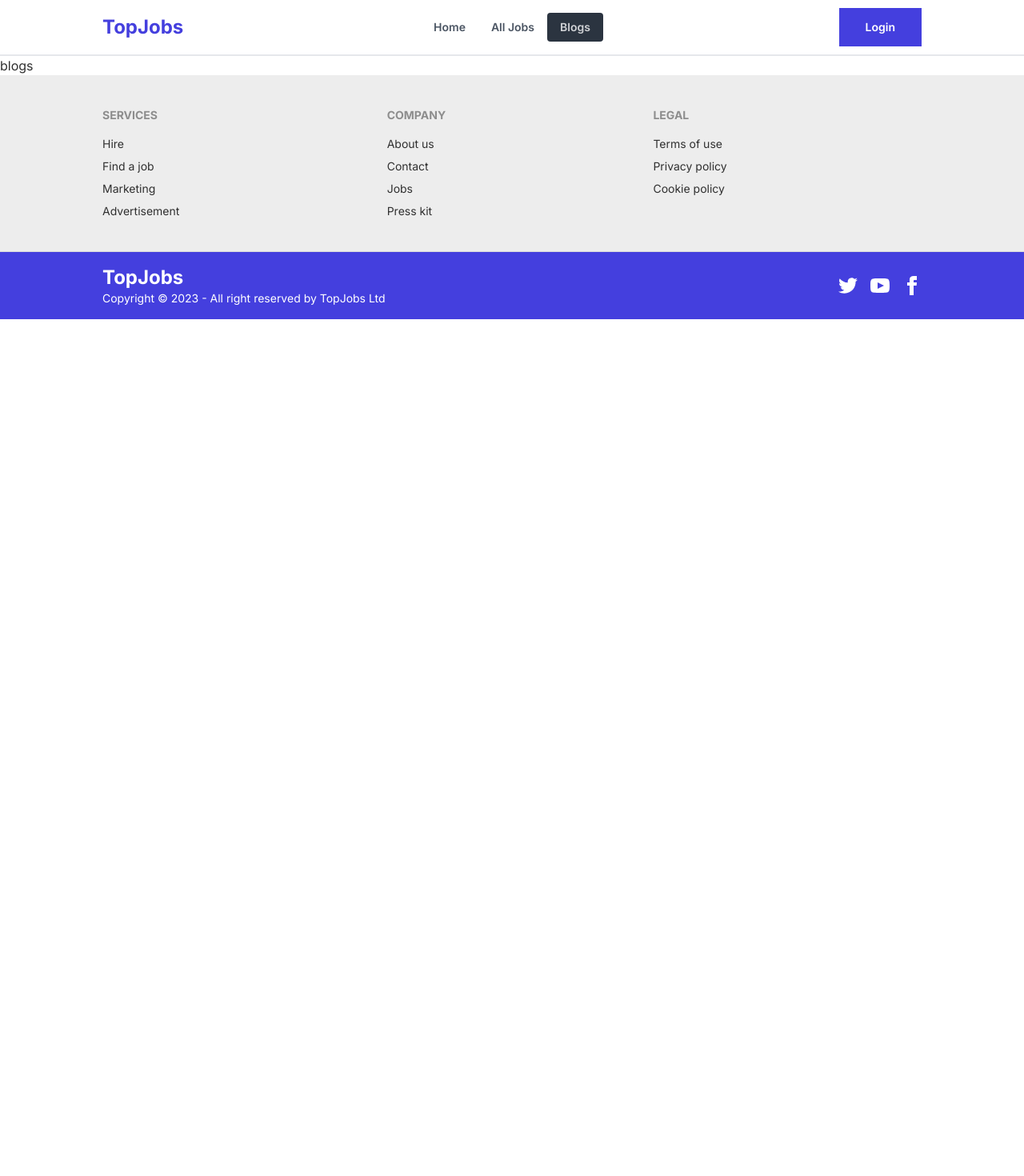
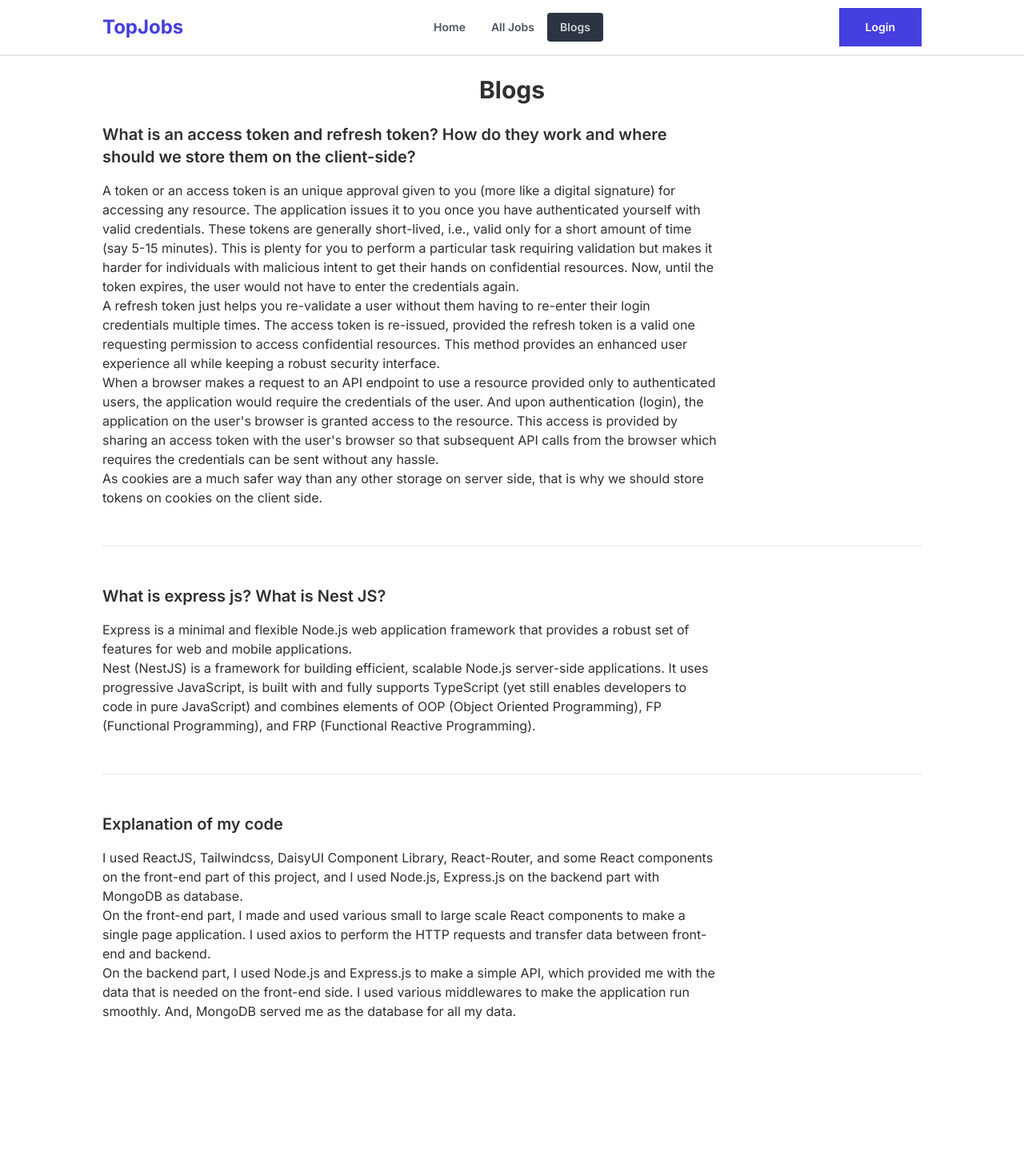
Before and after one commit to R4ID3NZ4P/topjobs-client-side, a React (Vite) app: page /blogs in a window 1280 px wide. Shown: the top 1470 px of the page at 80% size. Before the commit the page ends 800 px from the top, so only its background shows below. Built offline with nearby package versions, Linux system fonts and the light colour scheme; no server answers.

Commit message:
Blogs page added

```diff
--- a/src/pages/Blogs/Blogs.jsx
+++ b/src/pages/Blogs/Blogs.jsx
@@ -4,11 +4,48 @@ import titles from "../../titles/titles";
 
 const Blogs = () => {
     return (
-        <div>
+        <div className="px-10 lg:px-32">
             <Helmet>
                 <title>{titles.blogs}</title>
             </Helmet>
-            blogs
+            <h1 className="text-center text-3xl font-bold my-6">Blogs</h1>
+            <div className="w-9/12">
+                <h3 className="text-xl font-semibold mb-4">What is an access token and refresh token? How do they work and where should we
+                    store them on the client-side?</h3>
+                <p>
+                A token or an access token is an unique approval given to you (more like a digital signature) for accessing any resource. The application issues it to you once you have authenticated yourself with valid credentials. These tokens are generally short-lived, i.e., valid only for a short amount of time (say 5-15 minutes). This is plenty for you to perform a particular task requiring validation but makes it harder for individuals with malicious intent to get their hands on confidential resources. Now, until the token expires, the user would not have to enter the credentials again.
+                </p>
+                <p>
+                A refresh token just helps you re-validate a user without them having to re-enter their login credentials multiple times. The access token is re-issued, provided the refresh token is a valid one requesting permission to access confidential resources. This method provides an enhanced user experience all while keeping a robust security interface.
+                </p>
+                <p>
+                When a browser makes a request to an API endpoint to use a resource provided only to authenticated users, the application would require the credentials of the user. And upon authentication (login), the application on the user&apos;s browser is granted access to the resource. This access is provided by sharing an access token with the user&apos;s browser so that subsequent API calls from the browser which requires the credentials can be sent without any hassle.
+                </p>
+                <p>
+                    As cookies are a much safer way than any other storage on server side, that is why we should store tokens on cookies on the client side.
+                </p>
+            </div>
+            <hr className="my-12" />
+            <div className="w-9/12">
+                <h3 className="text-xl font-semibold mb-4">What is express js? What is Nest JS? </h3>
+                <p>
+                Express is a minimal and flexible Node.js web application framework that provides a robust set of features for web and mobile applications.
+                </p>
+                <p>
+                Nest (NestJS) is a framework for building efficient, scalable Node.js server-side applications. It uses progressive JavaScript, is built with and fully supports TypeScript (yet still enables developers to code in pure JavaScript) and combines elements of OOP (Object Oriented Programming), FP (Functional Programming), and FRP (Functional Reactive Programming).
+                </p>
+            </div>
+            <hr className="my-12" />
+            <div className="w-9/12 mb-52">
+                <h3 className="text-xl font-semibold mb-4"> Explanation of my code </h3>
+                <p>
+                    I used ReactJS, Tailwindcss, DaisyUI Component Library, React-Router, and some React components on the front-end part of this project, and I used Node.js, Express.js on the backend part with MongoDB as database.
+                </p>
+                <p>
+                    On the front-end part, I made and used various small to large scale React components to make a single page application. I used axios to perform the HTTP requests and transfer data between front-end and backend.
+                </p>
+                <p>On the backend part, I used Node.js and Express.js to make a simple API, which provided me with the data that is needed on the front-end side. I used various middlewares to make the application run smoothly. And, MongoDB served me as the database for all my data.</p>
+            </div>
         </div>
     );
 };
```
